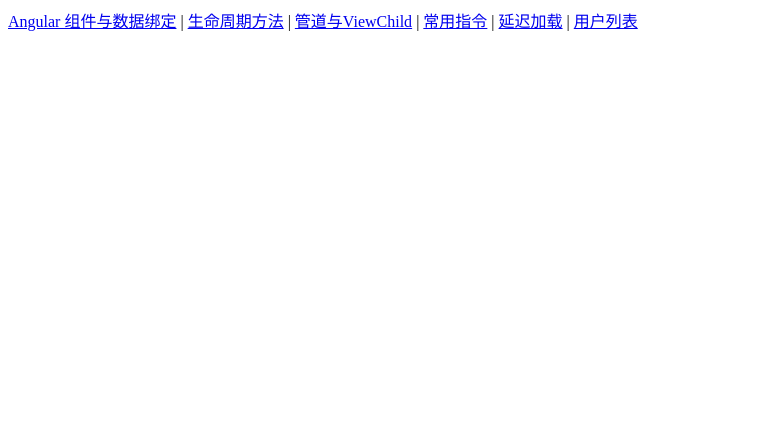
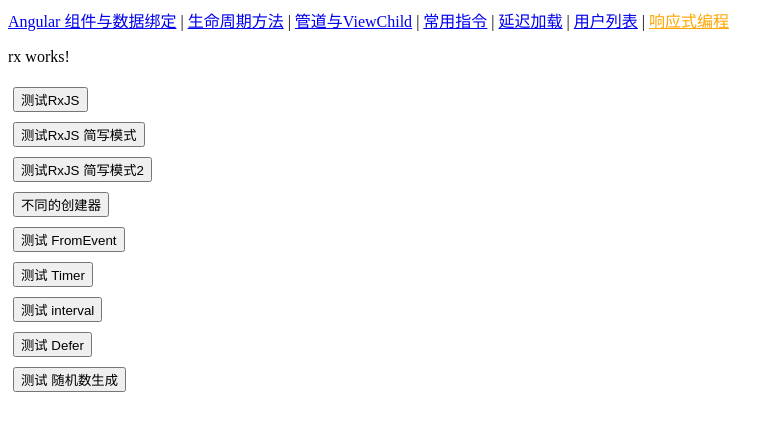
Before and after one commit to demongel/learn-ang, an Angular app: page /lesson6 in a window 1280 px wide. Before the commit this address led to /. Shown: the top 430 px of the page, without its empty margins (0-784 px from the left). Built offline with nearby package versions, Linux system fonts and the light colour scheme.

Commit message:
7.1 响应式编程 | rxjs 基本操作符

```diff
--- a/src/app/app-routing.module.ts
+++ b/src/app/app-routing.module.ts
@@ -11,6 +11,7 @@ import { EmptyComponent } from './demo/empty/empty.component';
 import { UserListComponent } from './demo/user-list/user-list.component';
 import { UserDetailComponent } from './demo/user-detail/user-detail.component';
 import { LazyComponent } from './demo/lazy/lazy.component';
+import { RxComponent } from './demo/rx/rx.component';
 
 // 添加路由配置
 const routes: Routes = [
@@ -23,6 +24,7 @@ const routes: Routes = [
   { path: "lesson3", component: PipeDemoComponent },
   { path: "lesson4", component: DirectiveComponent },
   { path: "lesson5", component: LazyComponent },
+  { path: "lesson6", component: RxComponent },
   {
     path: 'users',
     // 配置子路由，默认显示 UserListComponent ，传递 title
--- a/src/app/app.component.html
+++ b/src/app/app.component.html
@@ -26,7 +26,8 @@
     <a routerLinkActive="active" routerLink="/lesson3">管道与ViewChild</a> |
     <a routerLinkActive="active" routerLink="/lesson4">常用指令</a> |
     <a routerLinkActive="active" routerLink="/lesson5">延迟加载</a> |
-    <a routerLinkActive="active" routerLink="/users">用户列表</a>
+    <a routerLinkActive="active" routerLink="/users">用户列表</a> |
+    <a routerLinkActive="active" routerLink="/lesson6">响应式编程</a>
     <router-outlet></router-outlet>
 
 
--- a/src/app/app.module.ts
+++ b/src/app/app.module.ts
@@ -16,6 +16,7 @@ import { EmptyComponent } from './demo/empty/empty.component';
 import { UserListComponent } from './demo/user-list/user-list.component';
 import { UserDetailComponent } from './demo/user-detail/user-detail.component';
 import { LazyComponent } from './demo/lazy/lazy.component';
+import { RxComponent } from './demo/rx/rx.component';
 
 @NgModule({
   // 组件 指令 管道等
@@ -32,7 +33,8 @@ import { LazyComponent } from './demo/lazy/lazy.component';
     EmptyComponent,
     UserListComponent,
     UserDetailComponent,
-    LazyComponent
+    LazyComponent,
+    RxComponent
   ],
   // 导入其他模块 导入的模块都是用 NgModule 声明的
   // BrowserModule 参见 https://github.com/angular/angular/blob/main/packages/platform-browser/src/browser.ts
--- /dev/null
+++ b/src/app/demo/rx/rx.component.css
@@ -0,0 +1,4 @@
+
+div {
+    padding: 5px;
+}
--- /dev/null
+++ b/src/app/demo/rx/rx.component.html
@@ -0,0 +1,21 @@
+<p>rx works!</p>
+
+<div>
+    <button (click)="testRx()">测试RxJS</button>
+
+</div>
+
+<div>
+    <button (click)="testRx2()">测试RxJS 简写模式</button>
+</div>
+
+<div> <button (click)="testRx3()">测试RxJS 简写模式2</button></div>
+
+<div> <button (click)="testRx4()">不同的创建器</button></div>
+
+<div> <button (click)="testRx5()">测试 FromEvent</button></div>
+
+<div> <button (click)="testRx6()">测试 Timer</button></div>
+<div> <button (click)="testRx7()">测试 interval </button></div>
+<div> <button (click)="testRx8()">测试 Defer </button></div>
+<div> <button (click)="testRx9()">测试 随机数生成 </button></div>
--- /dev/null
+++ b/src/app/demo/rx/rx.component.ts
@@ -0,0 +1,139 @@
+import { Component } from '@angular/core';
+import { of, map, filter, from, range, fromEvent, timer, interval, defer } from 'rxjs';
+
+@Component({
+  selector: 'app-rx',
+  templateUrl: './rx.component.html',
+  styleUrls: ['./rx.component.css']
+})
+export class RxComponent {
+
+  testRx9() {
+
+    let obs = of(Math.random());
+    // 在 订阅时 随机数已经生成好了  所以两次打印相同
+    obs.subscribe(item => console.log("1st subscriber:" + item));
+    obs.subscribe(item => console.log("2st subscriber:" + item));
+
+
+    let obs2 = defer(() => of(Math.random()))
+    // 先订阅在运行 of 创建器 ，所以每次都是新的数据
+    obs2.subscribe(item => console.log("defer 1st subscriber:" + item));
+    obs2.subscribe(item => console.log("defer 2st subscriber:" + item));
+  }
+
+  testRx8() {
+    //  defer 可以实现动态的创建，而普通的创建是静态的.
+    //  defer 可以根据订阅时的条件或状态来返回不同的 Observable，
+    // 而普通的创建只能返回固定的 Observable
+    const subscription = defer(() =>
+      Math.random() > 0.5
+        ? fromEvent(document, 'click') // 如果随机数大于0.5，就创建这个数据流
+        : interval(1000)) // 如果随机数小于0.5，就创建这个数据流
+      .subscribe(item => {
+        console.log(item)
+      })
+
+    setTimeout(() => {
+      subscription.unsubscribe(); // 取消订阅，停止输出
+    }, 1000);
+  }
+
+  testRx7() {
+    // 只接收一个参数 表示首次和后续的间隔
+    const subscription = interval(500)
+      .subscribe(item => {
+        console.log("item = " + item);
+        if (item > 10) {
+          subscription.unsubscribe()
+        }
+      })
+  }
+
+  testRx6() {
+    // 首次等待3s ，然后每个 1s 发送一次数据
+    const subscription = timer(3000, 1000)
+      .subscribe(item => {
+        console.log("item = " + item);
+        if (item > 10) {
+          subscription.unsubscribe()
+        }
+      })
+  }
+
+  testRx5() {
+    const subscribe = fromEvent(document, 'click')
+      .subscribe(val => {
+        console.log(val.target)
+        // 是个无尽流 每次订阅后移除， 否则每次事件都会 +1
+        subscribe.unsubscribe()
+      }); // 输出MouseEvent对象的target属性的信息
+  }
+
+  // 不同的创建器
+  testRx4() {
+    of(1, 2, 3) // 创建3个数字的数据流
+      .subscribe({
+        next: (next) => console.log('next:', next), // 接收正常值
+        error: (error) => console.log('error:', error), // 当有异常发生时
+        complete: () => console.log('the end'), // 表示数据接收完毕时
+      }
+      );
+
+    of([1, 2, 3]) // 创建一个数组的数据流 这里指挥发送一次， 发送整个数组
+      .subscribe(item => console.log("of " + item))
+
+
+    from([10, 20, 30]) // 将数组作为值的序列发出
+      .subscribe(item => console.log("from " + item)) // 输出: 10 20 30
+
+    range(1, 10) // 依次发出1～10
+      .subscribe(item => console.log("range " + item)) // 输出: 1 2 3 4 5 6 7 8 9 10
+  }
+
+  testRx3() {
+    // recommended
+    of([1, 2, 3]).subscribe((v) => console.info(v));
+    // also recommended
+    // 推荐在 subscribe 时 提供具体的名称
+    of([1, 2, 3]).subscribe({
+      next: (v) => console.log(v),
+      error: (e) => console.error(e),
+      complete: () => console.info('complete')
+    })
+  }
+
+  testRx2() {
+    of(3, 4, 5).pipe(
+      filter((item: number) => item % 2 === 1), // 对数据进行过滤，返回想要的数据
+      map((item: number) => item * 3), // 把每个源值传递给转化函数以获得相应的输出值
+    ).subscribe(
+      item => console.log(item), // 接收正常值
+      err => console.log('error:', err), // 当有异常发生时
+      () => console.log('the end') // 表示数据接收完毕时
+    );
+  }
+
+  testRx() {
+    // 步骤1：创建一个观察者对象
+    // next / error / complete 字段名是固定的，否则无法正常运行
+    const observer = {
+      next: (item: number) => console.log(item), // 步骤2：接收正常值
+      error: (err: Error) => console.error('error:' + err), // 步骤3：表示当有异常发生时
+      complete: () => console.log('the end') // 步骤4：表示数据接收完毕时
+    };
+    // 使用 of 创建器 创建可观察对象
+    const observable = of(3, 4, 5); // 步骤5：创建一个可观察对象
+
+    const subscription = observable.pipe( // 步骤6：使用操作符
+
+      filter((item: number) => item % 2 === 1), // 步骤7：对数据进行过滤，返回想要的数据
+
+      map((item: number) => item * 3), // 步骤8：把每个源值传递给转化函数以获得相应的输出值
+
+    ).subscribe(observer); // 步骤9：订阅可观察对象
+
+    subscription.unsubscribe(); // 步骤10：取消订阅可观察对象
+  }
+
+}
```
Also changed, not shown: src/assets/angular-memo/029响应式编程.md (added, +46 -0 lines), 1 other file (tests, documents, lock files or other folders).
